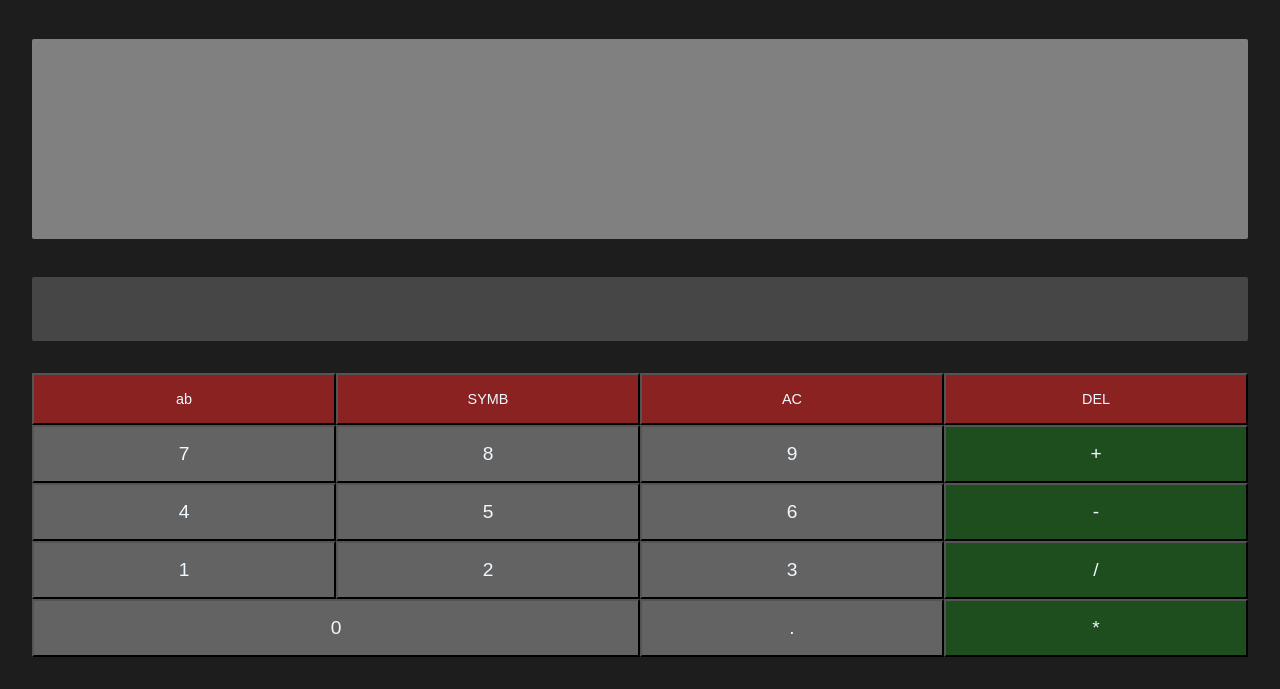
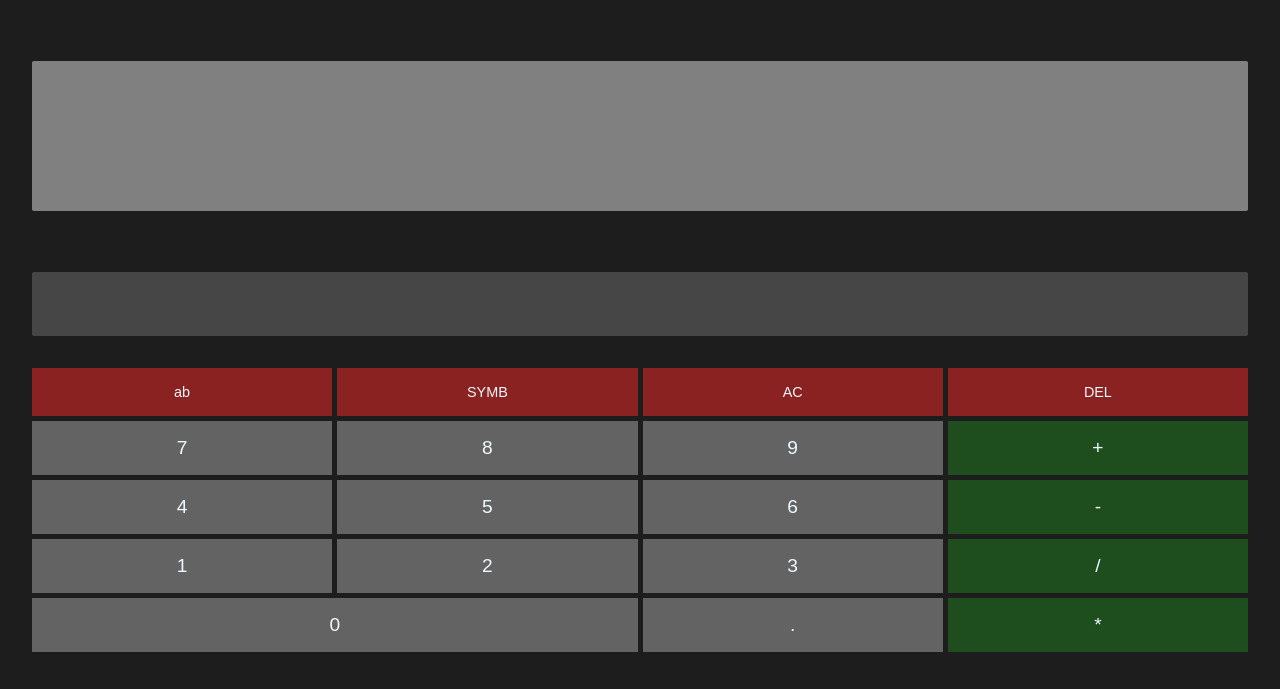
Before and after one commit to Techoplite/al-jabr, a plain HTML site: page index.html in a window 1280 px wide. Shown: the part 111-800 px from the top of the page. Drawn offline with Linux system fonts and the light colour scheme.

Commit message:
reduce output display

```diff
--- a/helpers.js
+++ b/helpers.js
@@ -13,7 +13,7 @@ export const initialiseKeyboard = (KEYS, OPERATORS, ACTIONS) => {
       if (ACTIONS.includes(key)) {
         className = "action";
       }
-      template += "<button class='key " + className + "'>" + key + "</button>";
+      template += "<div class='key " + className + "'>" + key + "</div>";
     });
     return template;
   };
--- a/style.css
+++ b/style.css
@@ -11,7 +11,7 @@ body {
 }
 
 .output-display {
-  height: 200px;
+  height: 150px;
   background-color: grey;
   border-radius: 2px;
 }
@@ -34,6 +34,12 @@ body {
 .row {
   display: grid;
   grid-template-columns: repeat(4, 1fr);
+  gap: 5px;
+  margin-bottom: 5px;
+}
+
+.key:hover {
+  opacity: 0.5;
 }
 
 .key {
@@ -41,18 +47,18 @@ body {
   background-color: rgb(99, 99, 99);
   color: aliceblue;
   font-size: 1.2rem;
+  border: none;
 }
 
 .zero {
   grid-column: 1/3;
 }
 
-.operator
- {
+.operator {
   background-color: rgb(30, 77, 30);
- }
+}
 
- .action {
-  font-size: .9rem;
+.action {
+  font-size: 0.9rem;
   background-color: rgb(138, 34, 34);
- }
+}
```
